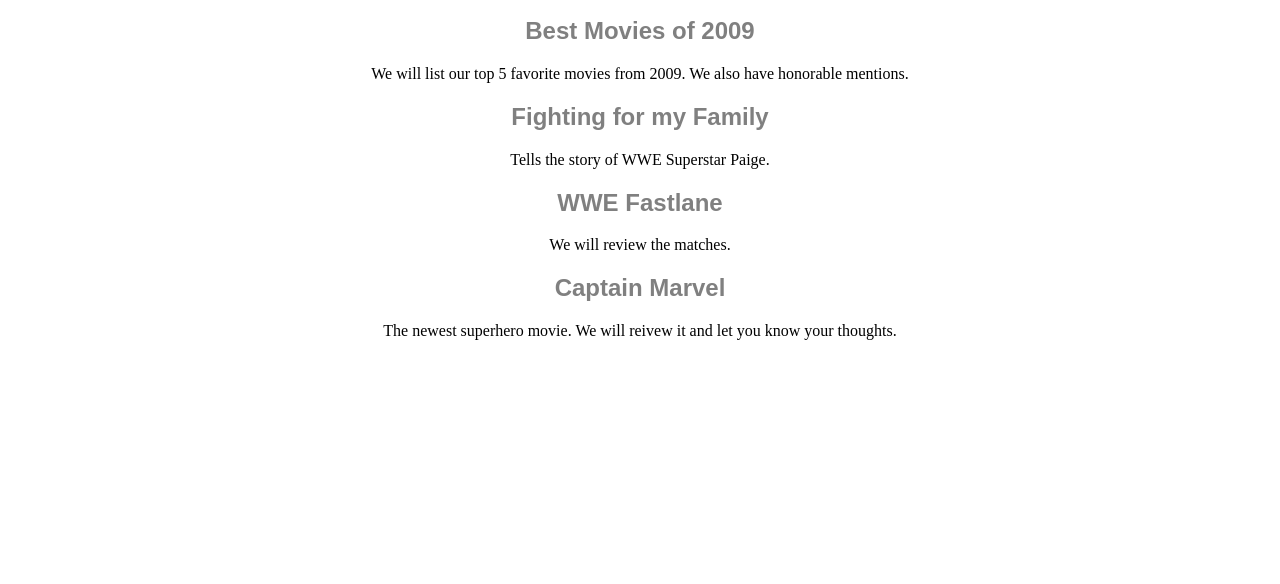
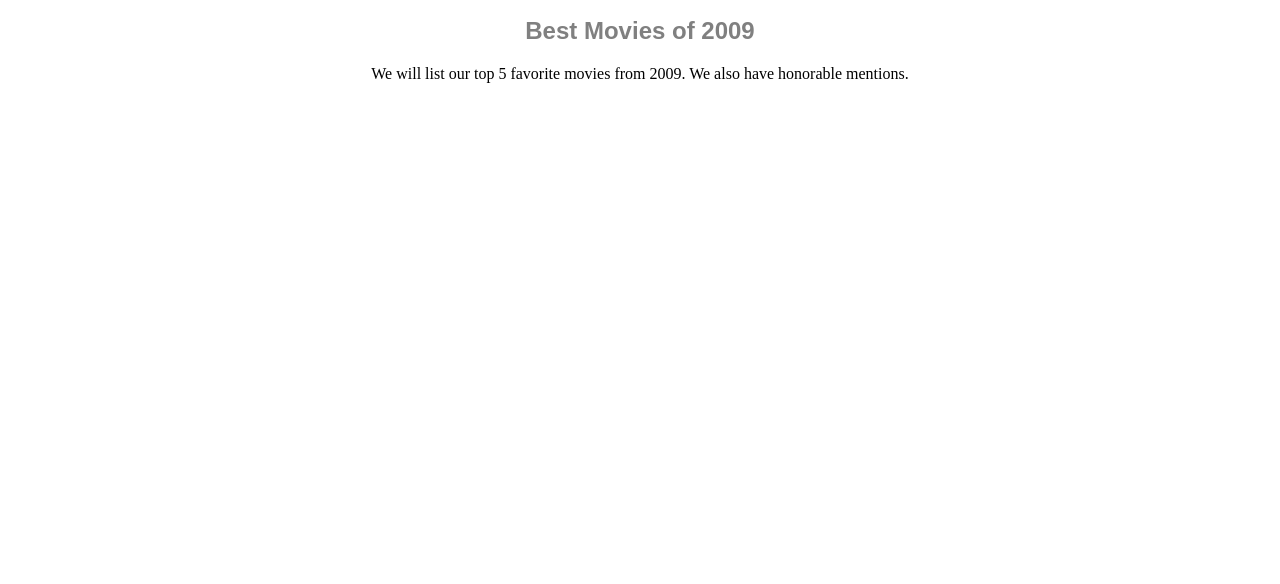
Before and after one commit to CardsFan89/MyProjects, a plain HTML site: page comingsoon.html in a window 1280 px wide. Shown: the part 83-667 px from the top of the page. Drawn offline with Linux system fonts and the light colour scheme; a web font is replaced by a local one.

Commit message:
add html

```diff
--- a/comingsoon.html
+++ b/comingsoon.html
@@ -48,18 +48,7 @@
             mentions.
         </p>
 
-        <h2>Fighting for my Family</h2>
-        <p>
-            Tells the story of WWE Superstar Paige.
-        </p>
 
-        <h2>WWE Fastlane</h2>
-        <p>We will review the matches.</p>
-
-        <h2>Captain Marvel</h2>
-        <p>The newest superhero movie. We will reivew it and let you know
-            your thoughts.
-        </p>
     </div>
     </div>
 
```
Also changed, not shown: about.html (+2 -2 lines), blog/index.html (+1 -1 lines), index.html (+2 -3 lines), popcorn.gif (added).
